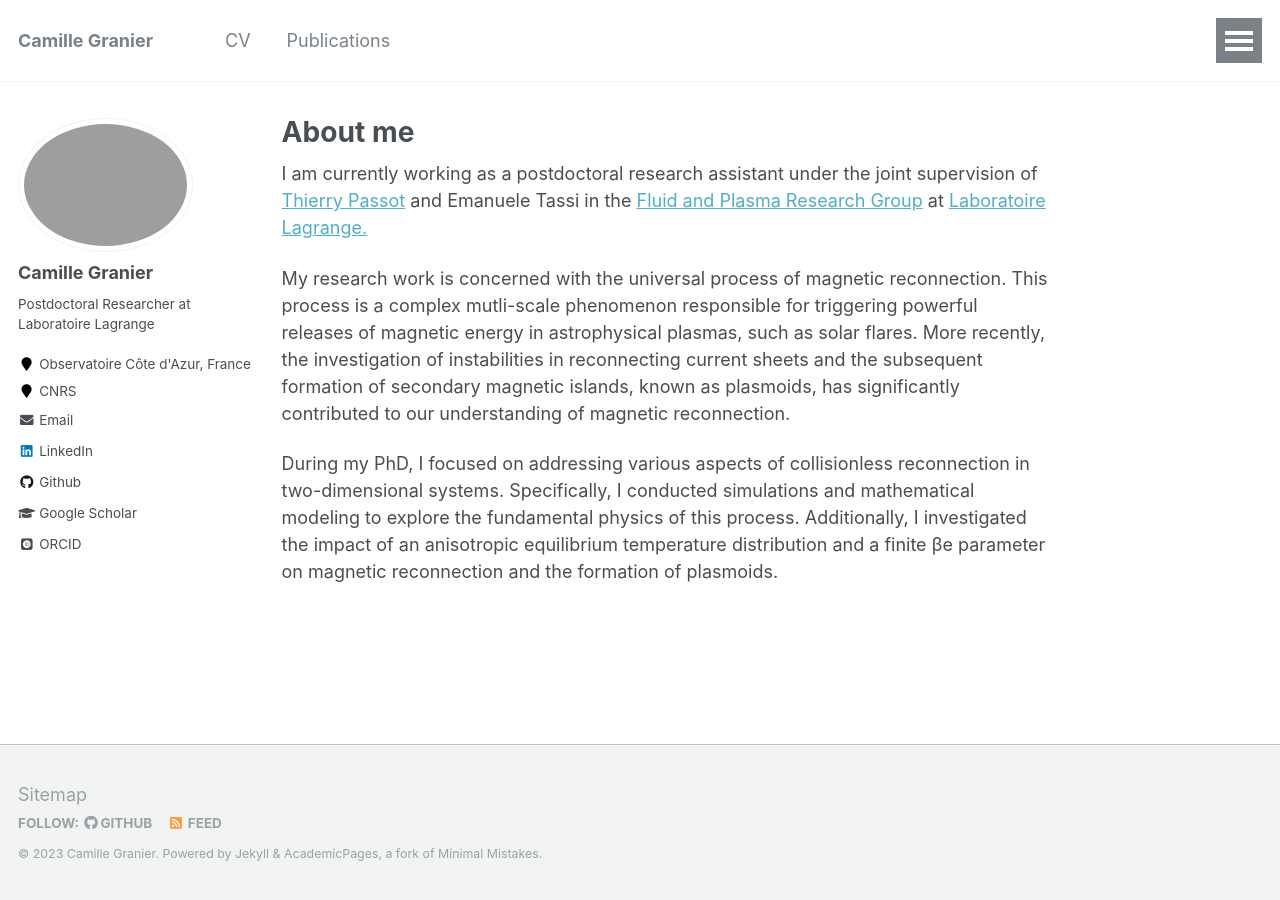
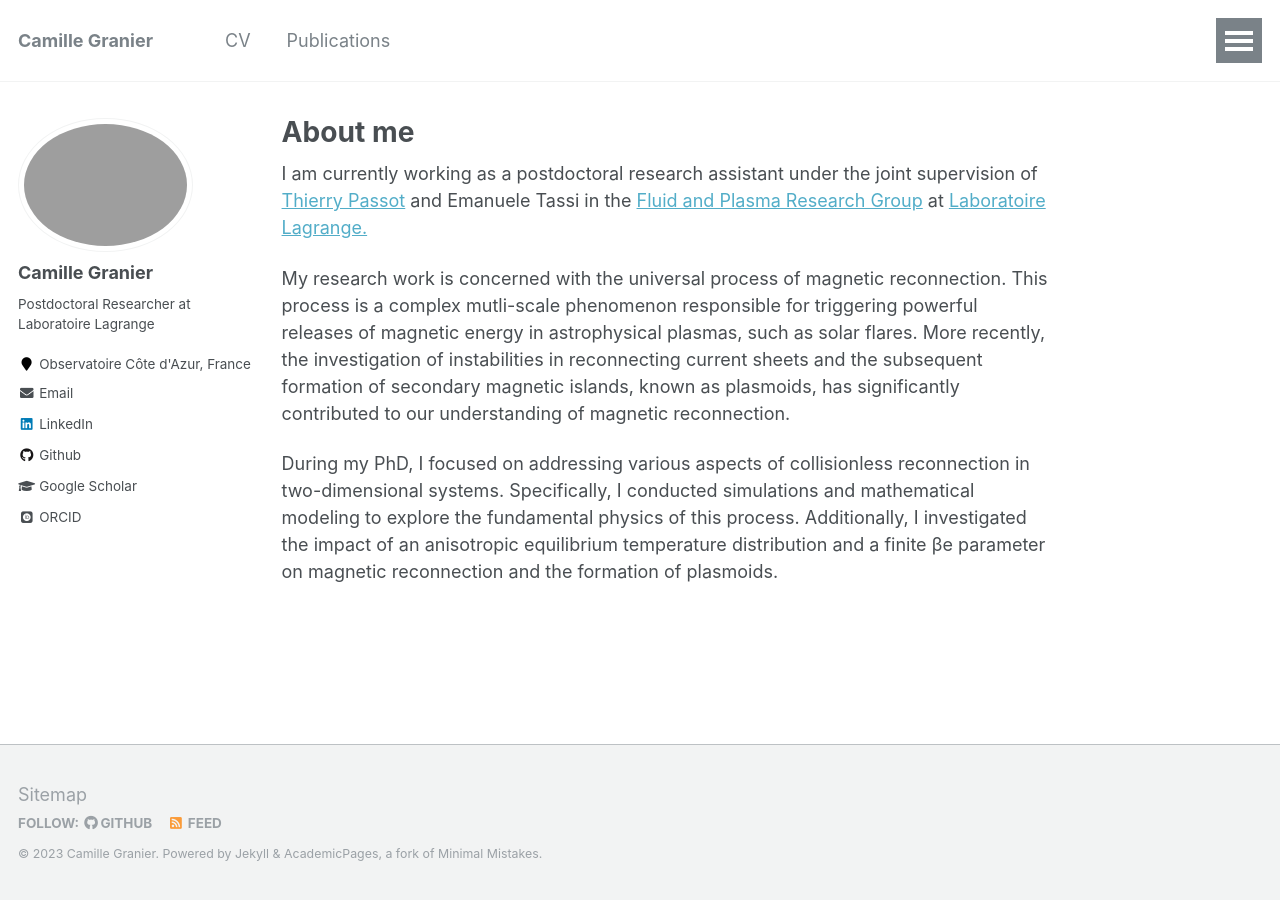
Before and after one commit to K1000Granier/K1000Granier.github.io, a Jekyll site: the page built from _pages/about.md, in a window 1280 px wide. Built offline with Jekyll 4.4.1, drawn with Linux system fonts in a browser that asks for light colours; some web fonts are replaced.

Commit message:
Update _config.yml

```diff
--- a/_config.yml
+++ b/_config.yml
@@ -84,7 +84,7 @@ author:
   avatar           : "profile.png"
   bio              : "Postdoctoral Researcher at Laboratoire Lagrange"
   location         : "Observatoire Côte d'Azur, France"
-  employer         : "CNRS"
+  employer         :
   pubmed           :
   googlescholar    : "https://scholar.google.com/citations?hl=en&user=pOJJVcgAAAAJ"
   email            : "camille.granier@oca.eu"
```
